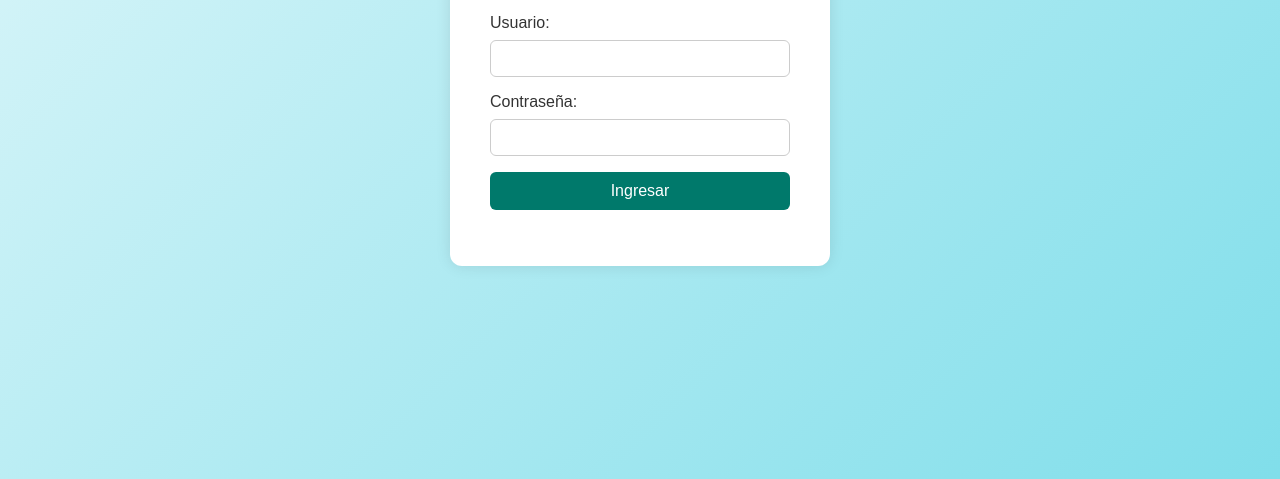
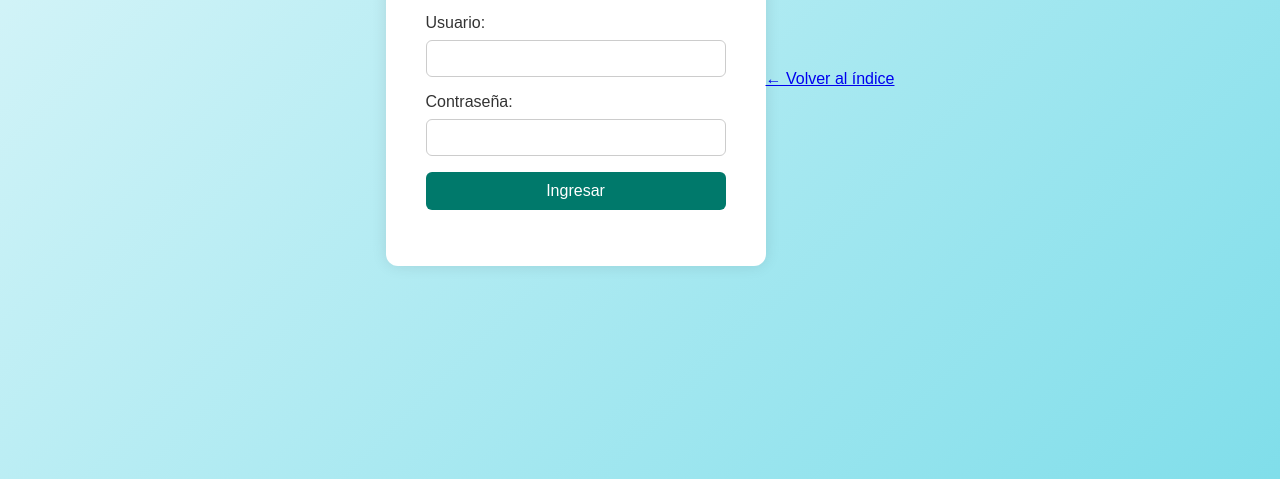
Before and after one commit to Cuyyyy-max/Personal-, a plain HTML site: page login.html in a window 1280 px wide. Shown: the part 321-800 px from the top of the page. Drawn offline with Linux system fonts and the light colour scheme.

Commit message:
Update login.html

```diff
--- a/login.html
+++ b/login.html
@@ -67,4 +67,5 @@
     </form>
   </div>
 </body>
+  <a href="index.html">← Volver al índice</a>
 </html>
```
